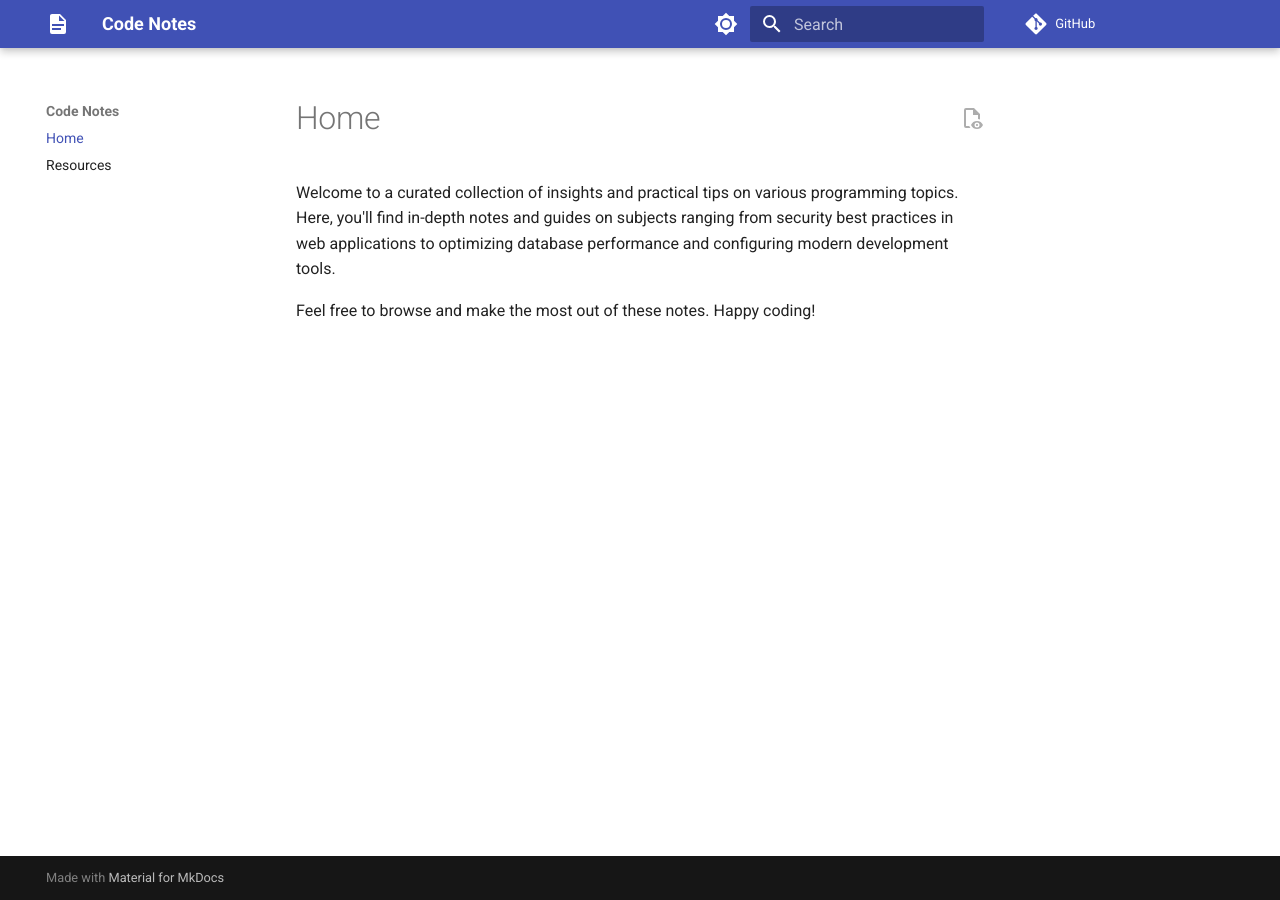
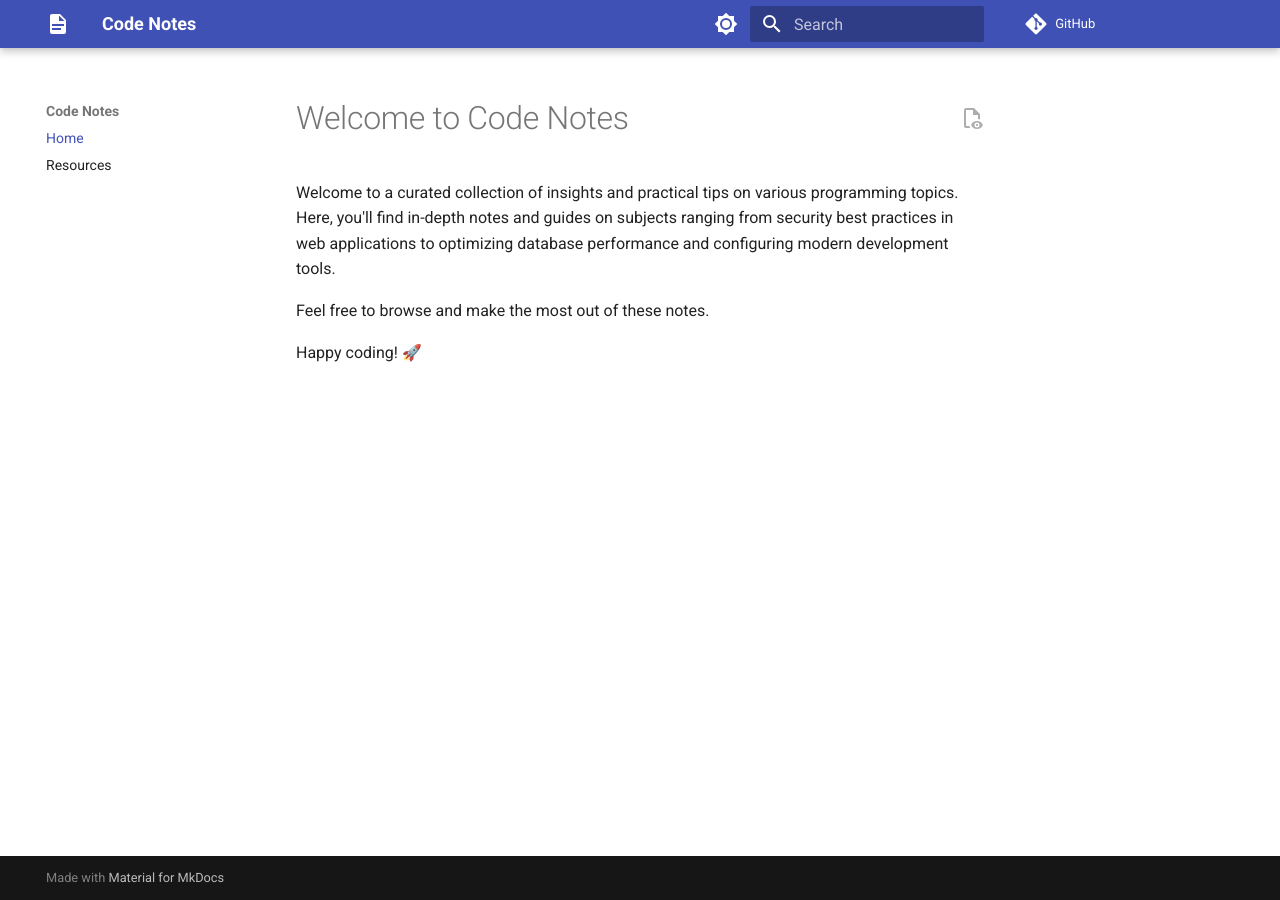
Before and after one commit to casantosmu/code-notes, an MkDocs documentation site: the page built from docs/index.md, in a window 1280 px wide. Built offline with MkDocs 1.6.1 and Material for MkDocs 9.7.7, drawn with Linux system fonts in a browser that asks for light colours; plug-ins that fetch from the network failed and are left out; comment, search, counter and statistics services are not loaded.

```diff
--- a/docs/index.md
+++ b/docs/index.md
@@ -1,5 +1,7 @@
-# Home
+# Welcome to Code Notes
 
 Welcome to a curated collection of insights and practical tips on various programming topics. Here, you'll find in-depth notes and guides on subjects ranging from security best practices in web applications to optimizing database performance and configuring modern development tools.
 
-Feel free to browse and make the most out of these notes. Happy coding!
+Feel free to browse and make the most out of these notes.
+
+Happy coding! 🚀
--- a/mkdocs.yaml
+++ b/mkdocs.yaml
@@ -1,4 +1,9 @@
 site_name: Code Notes
+site_description: A personal collection of programming insights and practical tips.
+site_author: Carlos Santos
+nav:
+  - Home: index.md
+  - Resources: resources.md
 site_url: https://code-notes.casantosmu.com
 repo_url: https://github.com/casantosmu/code-notes
 edit_uri: edit/main/docs/
```
Also changed, not shown: docs/resources.md (+0 -2 lines).
